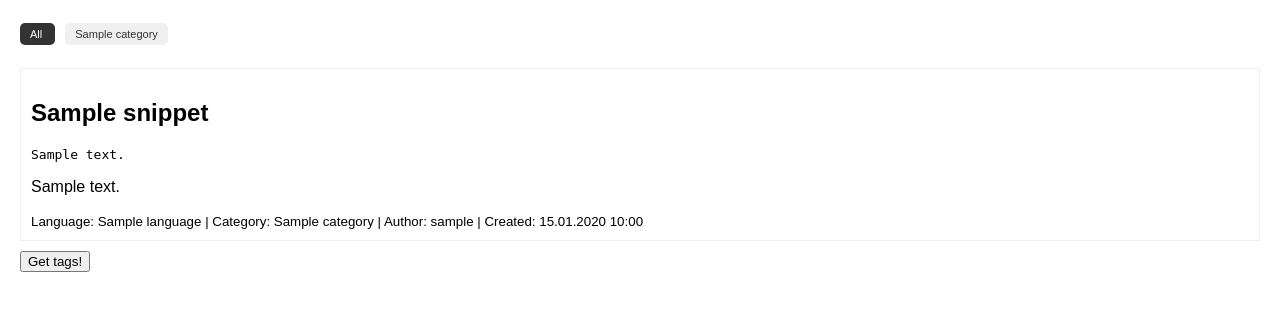
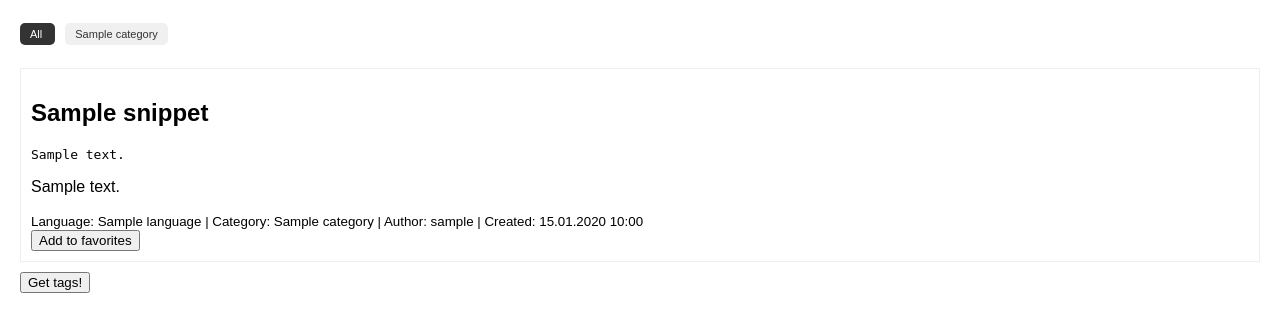
Before and after one commit to just-termuser/snipex, a Django app: page / in a window 1280 px wide. Shown: the part 49-381 px from the top of the page. Run offline with Django 5.2, Linux system fonts and the light colour scheme; tables that the repository leaves empty hold one stand-in row (values such as "Sample post").

Commit message:
feat:add favorites

```diff
--- a/snippets/models.py
+++ b/snippets/models.py
@@ -59,6 +59,8 @@ class Snippet(models.Model):
     tags = models.ManyToManyField(
         Tag, blank=True, related_name="snippets", verbose_name="Теги"
     )
+    favorites = models.ManyToManyField(User, related_name='favorite_snippets', blank=True, verbose_name="В избранном у")
+
 
     class Meta:
         verbose_name = "Сниппет"
--- a/snippets/urls.py
+++ b/snippets/urls.py
@@ -7,4 +7,6 @@ urlpatterns = [
     path("clicked", views.htmx_test),
     path("category/<int:category_id>/", views.categories, name="category_filter"),
     path("add/", views.add_snippet, name="add_snippet"),
+    path("favorites/<int:snippet_id>/", views.toggle_favorite, name="toggle_favorite"),
+    path("favorites/", views.favorites, name="favorites"),
 ]
--- a/snippets/views.py
+++ b/snippets/views.py
@@ -1,4 +1,4 @@
-from django.shortcuts import render, redirect
+from django.shortcuts import render, redirect, get_object_or_404
 from django.http import HttpResponse
 from django.contrib.auth.decorators import login_required
 from .models import Category, Snippet, Tag, Language
@@ -63,3 +63,21 @@ def add_snippet(request):
         return redirect("home")
 
     return render(request, "snippets/add_snippet.html", context)
+
+@login_required
+def toggle_favorite(request, snippet_id):
+    snippet = get_object_or_404(Snippet, id=snippet_id)
+
+    if request.user in snippet.favorites.all():
+        snippet.favorites.remove(request.user)
+    else:
+        snippet.favorites.add(request.user)
+
+    return render(request, "snippets/partials/toggle_button.html", {"snippet": snippet})
+
+@login_required
+def favorites(request):
+    context = {
+        "snippets": Snippet.objects.filter(favorites=request.user),
+    }
+    return render(request, "snippets/favorites.html", context)
--- a/templates/base.html
+++ b/templates/base.html
@@ -25,6 +25,7 @@
                 <button type="submit">Logout</button>
             </form>
             <a href="{% url 'add_snippet' %}">Add Snippet</a>
+            <a href="{% url 'favorites' %}">Favorites</a>
         {% else %}
             <a href="{% url 'login' %}">Login</a>
             <a href="{% url 'signup' %}">Sign Up</a>
--- a/templates/snippets/home.html
+++ b/templates/snippets/home.html
@@ -3,6 +3,7 @@
 {% block content %}
 <div id="board">
     {% include "snippets/partials/snippets_board.html" %}
+
 </div>
 
 <button
--- a/templates/snippets/partials/snippets_board.html
+++ b/templates/snippets/partials/snippets_board.html
@@ -29,6 +29,7 @@
         Language: {{ snippet.language }} | Category: {{ snippet.category }} |
         Author: {{ snippet.user.username }} | Created: {{ snippet.created_at|date:"d.m.Y H:i" }}
     </small>
+    {% include "snippets/partials/toggle_button.html" %}
 </div>
 {% empty %}
 <p>No snippets found.</p>
--- /dev/null
+++ b/templates/snippets/partials/toggle_button.html
@@ -0,0 +1,16 @@
+{% if request.user in snippet.favorites.all %}
+<form>
+    {% csrf_token %}
+    <button hx-post="{% url 'toggle_favorite' snippet.pk %}" hx-target="this">
+        Remove from favorites
+    </button>
+</form>
+
+{% else %}
+<form>
+    {% csrf_token %}
+    <button hx-post="{% url 'toggle_favorite' snippet.pk %}" hx-target="this">
+        Add to favorites
+    </button>
+</form>
+{% endif %}
```
Also changed, not shown: templates/snippets/favorites.html (added, +23 -0 lines), snippets/migrations/0003_snippet_favorites.py (added).
